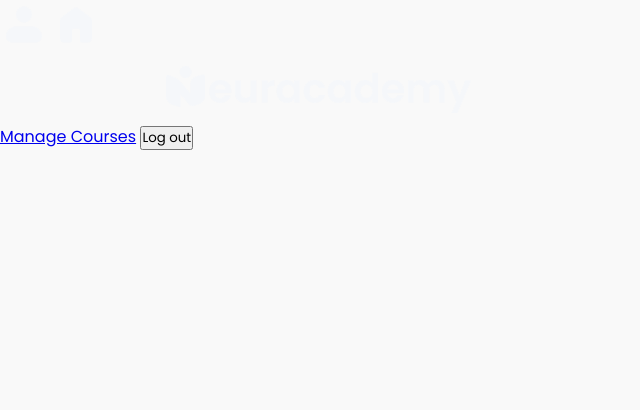
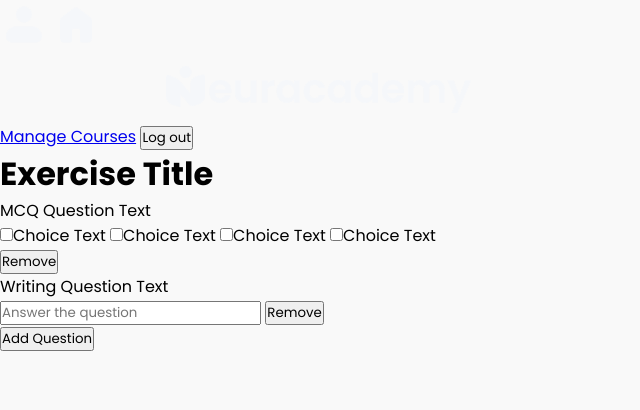
Before and after one commit to ahmedamrelhefnawy/Neon-Academy, a Django app: page /teacher_course_page_exam/ in a window 1280 px wide. Shown: the top 410 px of the page, without its empty margins (0-640 px from the left). Run offline with Django 5.2, Linux system fonts and the light colour scheme.

Commit message:
feat(teacher_course_page_exam): add exercise layout with MCQs, text inputs, and control buttons (HTML & CSS)

```diff
--- a/App/templates/pages/teacher_course_page_exam.html
+++ b/App/templates/pages/teacher_course_page_exam.html
@@ -14,7 +14,7 @@
     <title>Teacher Course Page - Exam</title>
 
 </head>
-<body>
+<body class="teacher-exam">
     <!-- Navigation Bar -->
     <header class="navbar">
         <div class="nav-left">
@@ -29,5 +29,33 @@
             <button class="btn btn-dark">Log out</button>
         </div>
     </header>
+    <main class="main-container">
+      <div class="exercise-left">
+        <h1 class="exercise-title">Exercise Title</h1>
+
+        <div class="question-section">
+          <p class="question-text">MCQ Question Text</p>
+          <div class="mcq-options">
+            <label><input type="checkbox" name="mcq" /><span class="choice-text">Choice Text</span></label>
+            <label><input type="checkbox" name="mcq" /><span class="choice-text">Choice Text</span></label>
+            <label><input type="checkbox" name="mcq" /><span class="choice-text">Choice Text</span></label>
+            <label><input type="checkbox" name="mcq" /><span class="choice-text">Choice Text</span></label>
+          </div>
+          <button class="btn btn-dark">Remove</button>
+        </div>
+
+
+        <div class="question-section">
+          <p class="question-text">Writing Question Text</p>
+          <input type="text" placeholder="Answer the question" />
+          <button class="btn btn-dark">Remove</button>
+        </div>
+
+        <button class="submit-btn" onclick="submitExercise()">Add Question</button>
+
+      </div>
+
+
+    </main>
 </body>
 </html>
```
Also changed, not shown: App/Neuracademy/static/CSS/style.css (+6 -1 lines).
